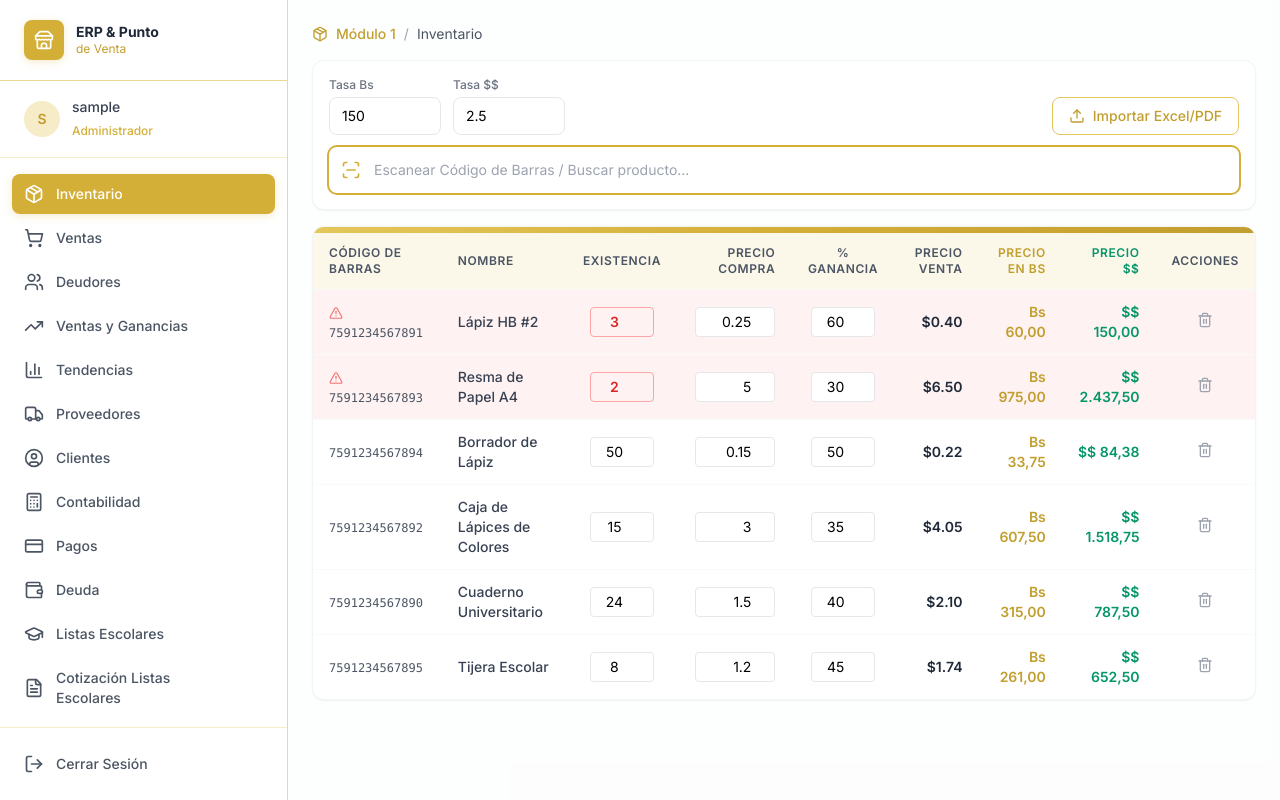
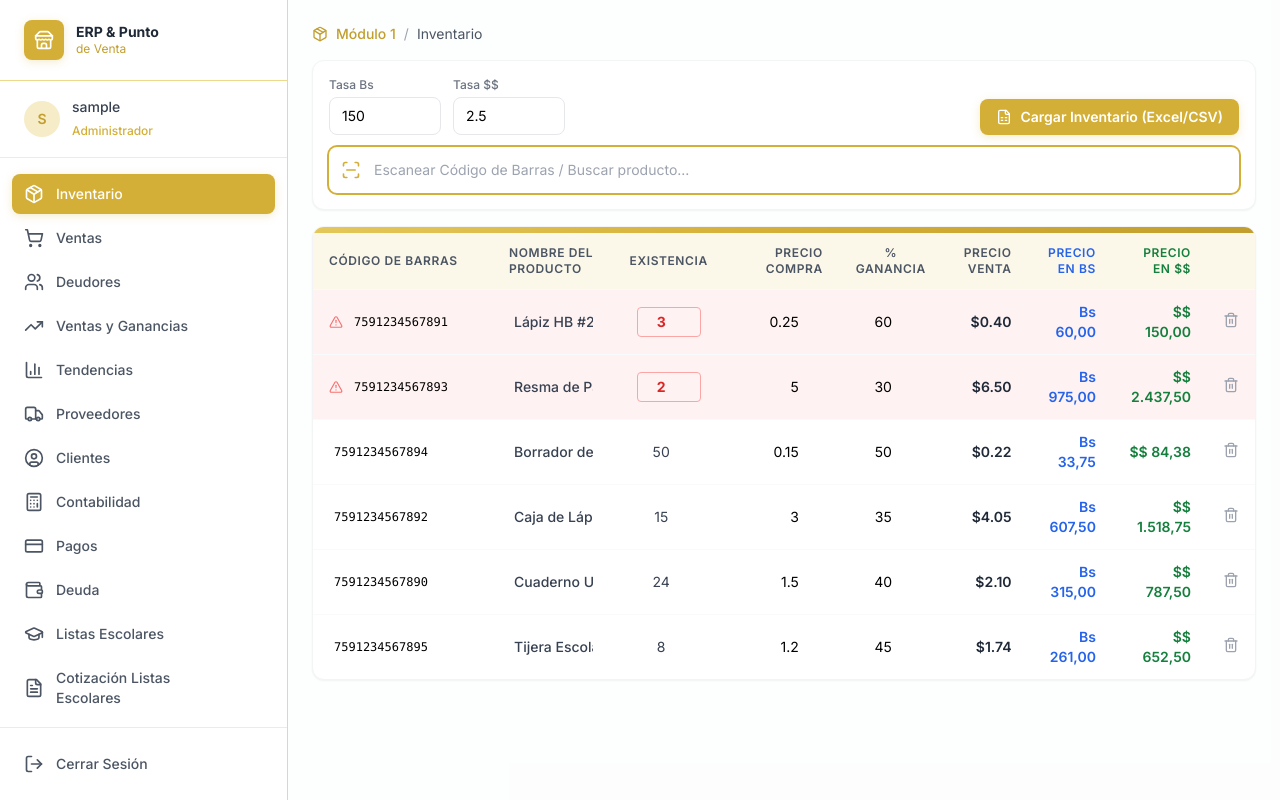
Before and after one commit to jabordonesn-cloud/suminofica13ventanas, a React (Vite) app: page /inventario in a window 1280 px wide. Built offline with nearby package versions, Linux system fonts and the light colour scheme; sample sign-in values are in the browser's storage.

Commit message:
Refactor Inventario with Excel import & editable cells

```diff
--- a/index.html
+++ b/index.html
@@ -4,7 +4,10 @@
     <meta charset="UTF-8" />
     <meta name="viewport" content="width=device-width, initial-scale=1.0" />
     <title>ERP & Punto de Venta</title>
-  </head>
+    <meta property="og:image" content="https://bolt.new/static/og_default.png">
+    <meta name="twitter:card" content="summary_large_image">
+    <meta name="twitter:image" content="https://bolt.new/static/og_default.png">
+</head>
   <body>
     <div id="root"></div>
     <script type="module" src="/src/main.tsx"></script>
--- a/package.json
+++ b/package.json
@@ -15,7 +15,8 @@
     "lucide-react": "^0.446.0",
     "react": "^18.3.1",
     "react-dom": "^18.3.1",
-    "react-router-dom": "^6.30.6"
+    "react-router-dom": "^6.30.6",
+    "xlsx": "^0.18.5"
   },
   "devDependencies": {
     "@eslint/js": "^9.9.1",
--- a/src/pages/modules/Inventario.tsx
+++ b/src/pages/modules/Inventario.tsx
@@ -1,4 +1,4 @@
-import { useState, useMemo, useRef } from 'react';
+import { useState, useMemo, useRef, useEffect } from 'react';
 import {
   Package,
   Upload,
@@ -7,7 +7,11 @@ import {
   Trash2,
   X,
   AlertTriangle,
+  FileSpreadsheet,
+  CheckCircle2,
+  Loader2,
 } from 'lucide-react';
+import * as XLSX from 'xlsx';
 import { useStore } from '@/context/StoreContext';
 import type { Product } from '@/types/product';
 
@@ -15,6 +19,86 @@ function safeNum(v: string | number, fallback = 0): number {
   const n = typeof v === 'number' ? v : parseFloat(v);
   return isNaN(n) ? fallback : n;
 }
+
+/* ── Excel header detection helpers ── */
+
+const HEADER_KEYWORDS = {
+  name: ['descripcion', 'descripción', 'nombre', 'producto', 'description', 'articulo', 'artículo'],
+  cost: ['costo', 'cost', 'precio compra', 'preciocompra', 'purchase price', 'precio de compra'],
+  stock: ['existencia', 'existencias', 'cantidad', 'stock', 'inventory', 'cant', 'inventario'],
+  barcode: ['codigo', 'código', 'barcode', 'cod', 'codigo de barras', 'código de barras', 'sku'],
+  gain: ['ganancia', '% ganancia', '% de ganancia', 'ganancia %', 'margen', 'margin', 'gain', 'profit %', 'utilidad'],
+};
+
+function normalizeStr(s: unknown): string {
+  return String(s ?? '').trim().toLowerCase().replace(/\s+/g, ' ');
+}
+
+function findHeaderCol(
+  row: Record<string, unknown>,
+  keys: string[],
+): string | null {
+  const rowKeys = Object.keys(row);
+  for (const key of keys) {
+    const found = rowKeys.find((rk) => normalizeStr(rk) === key);
+    if (found) return found;
+  }
+  for (const key of keys) {
+    const found = rowKeys.find((rk) => normalizeStr(rk).includes(key));
+    if (found) return found;
+  }
+  return null;
+}
+
+function findHeaderRow(
+  rows: Record<string, unknown>[],
+): { headerRow: Record<string, unknown>; startIndex: number } | null {
+  for (let i = 0; i < Math.min(rows.length, 15); i++) {
+    const row = rows[i];
+    const nameCol = findHeaderCol(row, HEADER_KEYWORDS.name);
+    const costCol = findHeaderCol(row, HEADER_KEYWORDS.cost);
+    const stockCol = findHeaderCol(row, HEADER_KEYWORDS.stock);
+    const found = [nameCol, costCol, stockCol].filter(Boolean).length;
+    if (found >= 2) {
+      return { headerRow: row, startIndex: i + 1 };
+    }
+  }
+  return null;
+}
+
+function parseExcelRows(rows: Record<string, unknown>[]): Omit<Product, 'id'>[] {
+  const headerInfo = findHeaderRow(rows);
+  if (!headerInfo) {
+    // Fallback: assume first row is headers
+    if (rows.length < 2) return [];
+  }
+
+  const { headerRow, startIndex } = headerInfo ?? { headerRow: rows[0], startIndex: 1 };
+
+  const nameCol = findHeaderCol(headerRow, HEADER_KEYWORDS.name);
+  const costCol = findHeaderCol(headerRow, HEADER_KEYWORDS.cost);
+  const stockCol = findHeaderCol(headerRow, HEADER_KEYWORDS.stock);
+  const barcodeCol = findHeaderCol(headerRow, HEADER_KEYWORDS.barcode);
+  const gainCol = findHeaderCol(headerRow, HEADER_KEYWORDS.gain);
+
+  const result: Omit<Product, 'id'>[] = [];
+  for (let i = startIndex; i < rows.length; i++) {
+    const row = rows[i];
+    const name = nameCol ? String(row[nameCol] ?? '').trim() : '';
+    if (!name) continue;
+
+    result.push({
+      barcode: barcodeCol ? String(row[barcodeCol] ?? '').trim() : '',
+      name,
+      stock: stockCol ? safeNum(row[stockCol] as string | number) : 0,
+      priceBuy: costCol ? safeNum(row[costCol] as string | number) : 0,
+      gainPct: gainCol ? safeNum(row[gainCol] as string | number) : 30,
+    });
+  }
+  return result;
+}
+
+
 
 export default function Inventario() {
   const {
@@ -24,13 +108,15 @@ export default function Inventario() {
     setTasaPts,
     products,
     addProduct,
+    addManyProducts,
     updateProduct,
     deleteProduct,
   } = useStore();
 
   const [search, setSearch] = useState('');
-  const [showImport, setShowImport] = useState(false);
   const [showAdd, setShowAdd] = useState(false);
+  const [importStatus, setImportStatus] = useState<'idle' | 'loading' | 'done' | 'error'>('idle');
+  const [importCount, setImportCount] = useState(0);
 
   // New product form state
   const [newBarcode, setNewBarcode] = useState('');
@@ -40,13 +126,17 @@ export default function Inventario() {
   const [newGainPct, setNewGainPct] = useState('');
 
   const searchRef = useRef<HTMLInputElement>(null);
+  const fileInputRef = useRef<HTMLInputElement>(null);
 
-  // Sort: low stock (<=5) first, then by name
+  /* ── Sort: stock <= 5 floats to top, then alphabetical ── */
   const sortedProducts = useMemo(() => {
     const filtered = products.filter((p) => {
       if (!search.trim()) return true;
       const q = search.toLowerCase();
-      return p.barcode.toLowerCase().includes(q) || p.name.toLowerCase().includes(q);
+      return (
+        p.barcode.toLowerCase().includes(q) ||
+        p.name.toLowerCase().includes(q)
+      );
     });
     return [...filtered].sort((a, b) => {
       const aLow = a.stock <= 5 ? 0 : 1;
@@ -56,12 +146,23 @@ export default function Inventario() {
     });
   }, [products, search]);
 
+  /* ── Auto-focus search after import or add ── */
+  useEffect(() => {
+    if (importStatus === 'done') {
+      const timer = setTimeout(() => setImportStatus('idle'), 3000);
+      return () => clearTimeout(timer);
+    }
+  }, [importStatus]);
+
+  /* ── Quick add via scanner ── */
   const handleQuickAdd = (e: React.KeyboardEvent<HTMLInputElement>) => {
     if (e.key !== 'Enter') return;
     const q = search.trim();
     if (!q) return;
     const existing = products.find(
-      (p) => p.barcode.toLowerCase() === q.toLowerCase() || p.name.toLowerCase() === q.toLowerCase(),
+      (p) =>
+        p.barcode.toLowerCase() === q.toLowerCase() ||
+        p.name.toLowerCase() === q.toLowerCase(),
     );
     if (existing) {
       updateProduct(existing.id, { stock: existing.stock + 1 });
@@ -73,14 +174,56 @@ export default function Inventario() {
     setSearch('');
   };
 
+  /* ── Excel/CSV file handler ── */
+  const handleFileChange = async (e: React.ChangeEvent<HTMLInputElement>) => {
+    const file = e.target.files?.[0];
+    if (!file) return;
+
+    setImportStatus('loading');
+    try {
+      const buf = await file.arrayBuffer();
+      const wb = XLSX.read(buf, { type: 'array' });
+      const sheetName = wb.SheetNames[0];
+      const sheet = wb.Sheets[sheetName];
+      // eslint-disable-next-line @typescript-eslint/no-explicit-any
+      const rows: Record<string, any>[] = XLSX.utils.sheet_to_json(sheet, {
+        raw: true,
+        defval: '',
+      });
+
+      if (rows.length === 0) {
+        setImportStatus('error');
+        return;
+      }
+
+      const parsed = parseExcelRows(rows);
+      if (parsed.length === 0) {
+        setImportStatus('error');
+        return;
+      }
+
+      addManyProducts(parsed);
+      setImportCount(parsed.length);
+      setImportStatus('done');
+    } catch {
+      setImportStatus('error');
+    }
+
+    // Reset file input so the same file can be re-selected
+    if (fileInputRef.current) {
+      fileInputRef.current.value = '';
+    }
+  };
+
+  /* ── Add product form ── */
   const handleAddProduct = (e: React.FormEvent) => {
     e.preventDefault();
     addProduct({
-      barcode: newBarcode.trim() || `GEN${Date.now()}`,
+      barcode: newBarcode.trim(),
       name: newName.trim() || 'Producto sin nombre',
       stock: safeNum(newStock),
       priceBuy: safeNum(newPriceBuy),
-      gainPct: safeNum(newGainPct),
+      gainPct: safeNum(newGainPct) || 30,
     });
     setNewBarcode('');
     setNewName('');
@@ -89,6 +232,16 @@ export default function Inventario() {
     setNewGainPct('');
     setShowAdd(false);
     searchRef.current?.focus();
+  };
+
+  /* ── Calculations per row ── */
+  const calcRow = (p: Product) => {
+    const buy = safeNum(p.priceBuy);
+    const gain = safeNum(p.gainPct);
+    const priceSell = buy + buy * (gain / 100);
+    const priceBs = priceSell * safeNum(tasaBs, 1);
+    const pricePts = priceBs * safeNum(tasaPts, 1);
+    return { priceSell, priceBs, pricePts };
   };
 
   return (
@@ -104,7 +257,7 @@ export default function Inventario() {
       {/* Top controls: rates + import + scanner */}
       <div className="bg-white border border-gray-100 rounded-xl shadow-sm p-4 mb-4">
         <div className="flex flex-col lg:flex-row gap-4 lg:items-end">
-          {/* Rates */}
+          {/* Rates - top left */}
           <div className="flex gap-3">
             <div>
               <label className="block text-xs font-medium text-gray-500 mb-1">Tasa Bs</label>
@@ -130,15 +283,41 @@ export default function Inventario() {
 
           <div className="flex-1" />
 
-          {/* Import button */}
+          {/* Load Excel/CSV button */}
           <button
-            onClick={() => setShowImport(true)}
-            className="flex items-center gap-2 px-4 py-2 border border-gold-300 text-gold-500 rounded-lg text-sm font-medium hover:bg-gold-50 transition-colors whitespace-nowrap"
+            onClick={() => fileInputRef.current?.click()}
+            disabled={importStatus === 'loading'}
+            className="flex items-center gap-2 px-4 py-2 bg-gold-400 hover:bg-gold-500 text-white rounded-lg text-sm font-semibold transition-all shadow-gold-sm whitespace-nowrap disabled:opacity-50"
           >
-            <Upload className="w-4 h-4" />
-            Importar Excel/PDF
+            {importStatus === 'loading' ? (
+              <Loader2 className="w-4 h-4 animate-spin" />
+            ) : (
+              <FileSpreadsheet className="w-4 h-4" />
+            )}
+            Cargar Inventario (Excel/CSV)
           </button>
+          <input
+            ref={fileInputRef}
+            type="file"
+            accept=".xlsx, .xls, .csv"
+            onChange={handleFileChange}
+            className="hidden"
+          />
         </div>
+
+        {/* Import status toast */}
+        {importStatus === 'done' && (
+          <div className="mt-3 flex items-center gap-2 bg-emerald-50 border border-emerald-200 text-emerald-700 text-sm rounded-lg px-4 py-2.5">
+            <CheckCircle2 className="w-4 h-4" />
+            Se importaron <strong>{importCount}</strong> productos correctamente.
+          </div>
+        )}
+        {importStatus === 'error' && (
+          <div className="mt-3 flex items-center gap-2 bg-red-50 border border-red-200 text-red-600 text-sm rounded-lg px-4 py-2.5">
+            <AlertTriangle className="w-4 h-4" />
+            No se pudieron leer los datos. Verifique que el archivo tenga columnas "Descripción", "Costo" y "Existencia".
+          </div>
+        )}
 
         {/* Scanner / Search */}
         <div className="mt-3 relative">
@@ -164,30 +343,26 @@ export default function Inventario() {
             <thead>
               <tr className="bg-gold-50 text-gray-600 text-xs uppercase tracking-wider">
                 <th className="text-left px-4 py-3 font-semibold">Código de Barras</th>
-                <th className="text-left px-4 py-3 font-semibold">Nombre</th>
+                <th className="text-left px-4 py-3 font-semibold">Nombre del Producto</th>
                 <th className="text-center px-4 py-3 font-semibold">Existencia</th>
                 <th className="text-right px-4 py-3 font-semibold">Precio Compra</th>
                 <th className="text-center px-4 py-3 font-semibold">% Ganancia</th>
                 <th className="text-right px-4 py-3 font-semibold">Precio Venta</th>
-                <th className="text-right px-4 py-3 font-semibold text-gold-500">Precio en Bs</th>
-                <th className="text-right px-4 py-3 font-semibold text-emerald-600">Precio $$</th>
-                <th className="text-center px-4 py-3 font-semibold">Acciones</th>
+                <th className="text-right px-4 py-3 font-semibold text-blue-600">Precio en Bs</th>
+                <th className="text-right px-4 py-3 font-semibold text-green-700">Precio en $$</th>
+                <th className="text-center px-4 py-3 font-semibold"></th>
               </tr>
             </thead>
             <tbody>
               {sortedProducts.length === 0 && (
                 <tr>
                   <td colSpan={9} className="text-center py-12 text-gray-400">
-                    No hay productos. Use el escáner para agregar productos rápidamente.
+                    No hay productos. Use el escáner o cargue un archivo Excel/CSV para comenzar.
                   </td>
                 </tr>
               )}
               {sortedProducts.map((p) => {
-                const priceBuy = safeNum(p.priceBuy);
-                const gainPct = safeNum(p.gainPct);
-                const priceSell = priceBuy + priceBuy * (gainPct / 100);
-                const priceBs = priceSell * safeNum(tasaBs, 1);
-                const pricePts = priceBs * safeNum(tasaPts, 1);
+                const { priceSell, priceBs, pricePts } = calcRow(p);
                 const isLowStock = p.stock <= 5;
 
                 return (
@@ -195,49 +370,82 @@ export default function Inventario() {
                     key={p.id}
                     className={`border-t border-gray-50 transition-colors ${isLowStock ? 'bg-red-50' : 'hover:bg-gray-50/50'}`}
                   >
+                    {/* Código de Barras - editable */}
                     <td className="px-4 py-3">
-                      {isLowStock && (
-                        <AlertTriangle className="inline w-3.5 h-3.5 text-red-400 mr-1.5" />
-                      )}
-                      <span className="font-mono text-xs text-gray-600">{p.barcode}</span>
+                      <div className="flex items-center gap-1.5">
+                        {isLowStock && (
+                          <AlertTriangle className="w-3.5 h-3.5 text-red-400 flex-shrink-0" />
+                        )}
+                        <input
+                          type="text"
+                          value={p.barcode}
+                          onChange={(e) => updateProduct(p.id, { barcode: e.target.value })}
+                          className="w-32 font-mono text-xs px-1 py-1 border border-transparent rounded hover:border-gray-200 focus:outline-none focus:ring-1 focus:ring-gold-400 focus:border-transparent bg-transparent"
+                        />
+                      </div>
                     </td>
-                    <td className="px-4 py-3 font-medium text-gray-700">{p.name}</td>
+
+                    {/* Nombre - editable */}
+                    <td className="px-4 py-3">
+                      <input
+                        type="text"
+                        value={p.name}
+                        onChange={(e) => updateProduct(p.id, { name: e.target.value })}
+                        className="w-full font-medium text-gray-700 px-1 py-1 border border-transparent rounded hover:border-gray-200 focus:outline-none focus:ring-1 focus:ring-gold-400 focus:border-transparent bg-transparent"
+                      />
+                    </td>
+
+                    {/* Existencia - editable */}
                     <td className="px-4 py-3 text-center">
                       <input
                         type="number"
                         value={p.stock}
                         onChange={(e) => updateProduct(p.id, { stock: safeNum(e.target.value) })}
                         className={`w-16 text-center px-1 py-1 border rounded text-sm focus:outline-none focus:ring-1 focus:ring-gold-400
-                          ${isLowStock ? 'border-red-300 text-red-600 font-semibold bg-red-50' : 'border-gray-200'}`}
+                          ${isLowStock
+                            ? 'border-red-300 text-red-600 font-bold bg-red-50'
+                            : 'border-transparent hover:border-gray-200 text-gray-700'}`}
                       />
                     </td>
+
+                    {/* Precio Compra - editable */}
                     <td className="px-4 py-3 text-right">
                       <input
                         type="number"
                         step="0.01"
                         value={p.priceBuy}
                         onChange={(e) => updateProduct(p.id, { priceBuy: safeNum(e.target.value) })}
-                        className="w-20 text-right px-2 py-1 border border-gray-200 rounded text-sm focus:outline-none focus:ring-1 focus:ring-gold-400"
+                        className="w-20 text-right px-2 py-1 border border-transparent rounded text-sm hover:border-gray-200 focus:outline-none focus:ring-1 focus:ring-gold-400 focus:border-transparent bg-transparent"
                       />
                     </td>
+
+                    {/* % Ganancia - editable */}
                     <td className="px-4 py-3 text-center">
                       <input
                         type="number"
                         step="0.01"
                         value={p.gainPct}
                         onChange={(e) => updateProduct(p.id, { gainPct: safeNum(e.target.value) })}
-                        className="w-16 text-center px-1 py-1 border border-gray-200 rounded text-sm focus:outline-none focus:ring-1 focus:ring-gold-400"
+                        className="w-16 text-center px-1 py-1 border border-transparent rounded text-sm hover:border-gray-200 focus:outline-none focus:ring-1 focus:ring-gold-400 focus:border-transparent bg-transparent"
                       />
                     </td>
+
+                    {/* Precio Venta - calculated */}
                     <td className="px-4 py-3 text-right font-semibold text-gray-800">
                       ${priceSell.toFixed(2)}
                     </td>
-                    <td className="px-4 py-3 text-right font-semibold text-gold-500">
+
+                    {/* Precio en Bs - calculated, blue */}
+                    <td className="px-4 py-3 text-right font-semibold text-blue-600">
                       Bs {priceBs.toLocaleString('es-VE', { minimumFractionDigits: 2, maximumFractionDigits: 2 })}
                     </td>
-                    <td className="px-4 py-3 text-right font-semibold text-emerald-600">
+
+                    {/* Precio en $$ - calculated, green */}
+                    <td className="px-4 py-3 text-right font-semibold text-green-700">
                       $$ {pricePts.toLocaleString('es-VE', { minimumFractionDigits: 2, maximumFractionDigits: 2 })}
                     </td>
+
+                    {/* Delete */}
                     <td className="px-4 py-3 text-center">
                       <button
                         onClick={() => deleteProduct(p.id)}
@@ -254,39 +462,6 @@ export default function Inventario() {
           </table>
         </div>
       </div>
-
-      {/* Import dialog (simulated) */}
-      {showImport && (
-        <div className="fixed inset-0 z-50 flex items-center justify-center bg-black/40 p-4">
-          <div className="bg-white rounded-2xl shadow-2xl p-8 w-full max-w-md relative">
-            <button
-              onClick={() => setShowImport(false)}
-              className="absolute top-4 right-4 text-gray-400 hover:text-gray-600"
-            >
-              <X className="w-5 h-5" />
-            </button>
-            <div className="flex items-center gap-3 mb-4">
-              <div className="w-10 h-10 bg-gold-400 rounded-lg flex items-center justify-center">
-                <Upload className="w-5 h-5 text-white" />
-              </div>
-              <h2 className="text-xl font-semibold text-gray-800">Importar Excel/PDF</h2>
-            </div>
-            <div className="border-2 border-dashed border-gray-200 rounded-xl p-8 text-center">
-              <Upload className="w-10 h-10 text-gray-300 mx-auto mb-3" />
-              <p className="text-sm text-gray-500">
-                Arrastre su archivo aquí o haga clic para seleccionar
-              </p>
-              <p className="text-xs text-gray-400 mt-1">Formatos soportados: .xlsx, .csv, .pdf</p>
-            </div>
-            <button
-              onClick={() => setShowImport(false)}
-              className="mt-6 w-full bg-gold-400 hover:bg-gold-500 text-white font-semibold py-2.5 rounded-lg transition-all"
-            >
-              Cerrar
-            </button>
-          </div>
-        </div>
-      )}
 
       {/* Add product dialog */}
       {showAdd && (
@@ -318,11 +493,12 @@ export default function Inventario() {
                   type="text"
                   value={newBarcode}
                   onChange={(e) => setNewBarcode(e.target.value)}
+                  placeholder="Dejar en blanco para usar lector USB después"
                   className="w-full px-3 py-2 border border-gray-200 rounded-lg text-sm focus:outline-none focus:ring-2 focus:ring-gold-400 focus:border-transparent"
                 />
               </div>
               <div>
-                <label className="block text-xs font-medium text-gray-500 mb-1">Nombre</label>
+                <label className="block text-xs font-medium text-gray-500 mb-1">Nombre del Producto</label>
                 <input
                   type="text"
                   value={newName}
@@ -358,6 +534,7 @@ export default function Inventario() {
                     step="0.01"
                     value={newGainPct}
                     onChange={(e) => setNewGainPct(e.target.value)}
+                    placeholder="30"
                     className="w-full px-3 py-2 border border-gray-200 rounded-lg text-sm focus:outline-none focus:ring-2 focus:ring-gold-400 focus:border-transparent"
                   />
                 </div>
```
Also changed, not shown: src/context/StoreContext.tsx (+7 -0 lines), 1 other file (tests, documents, lock files or other folders).
